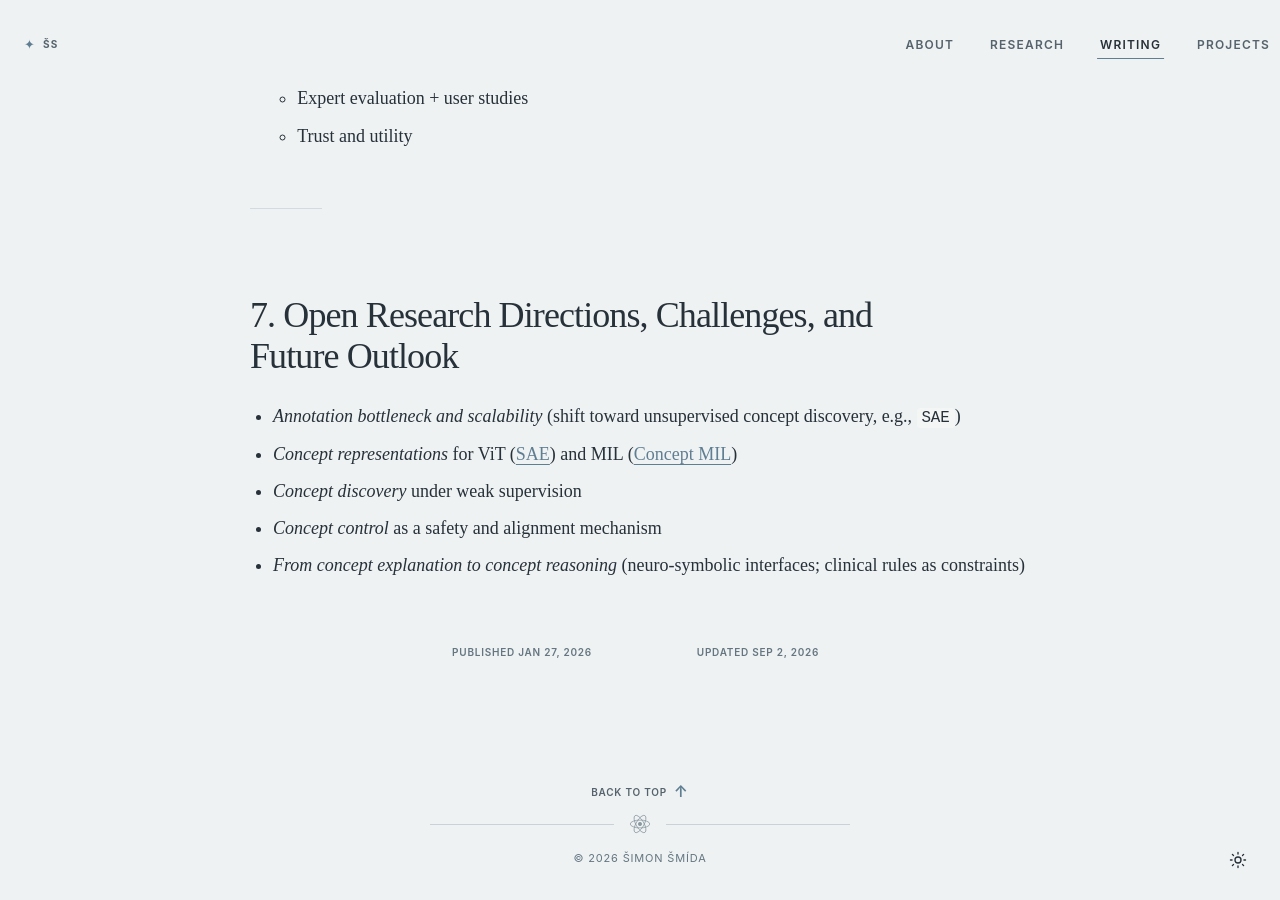
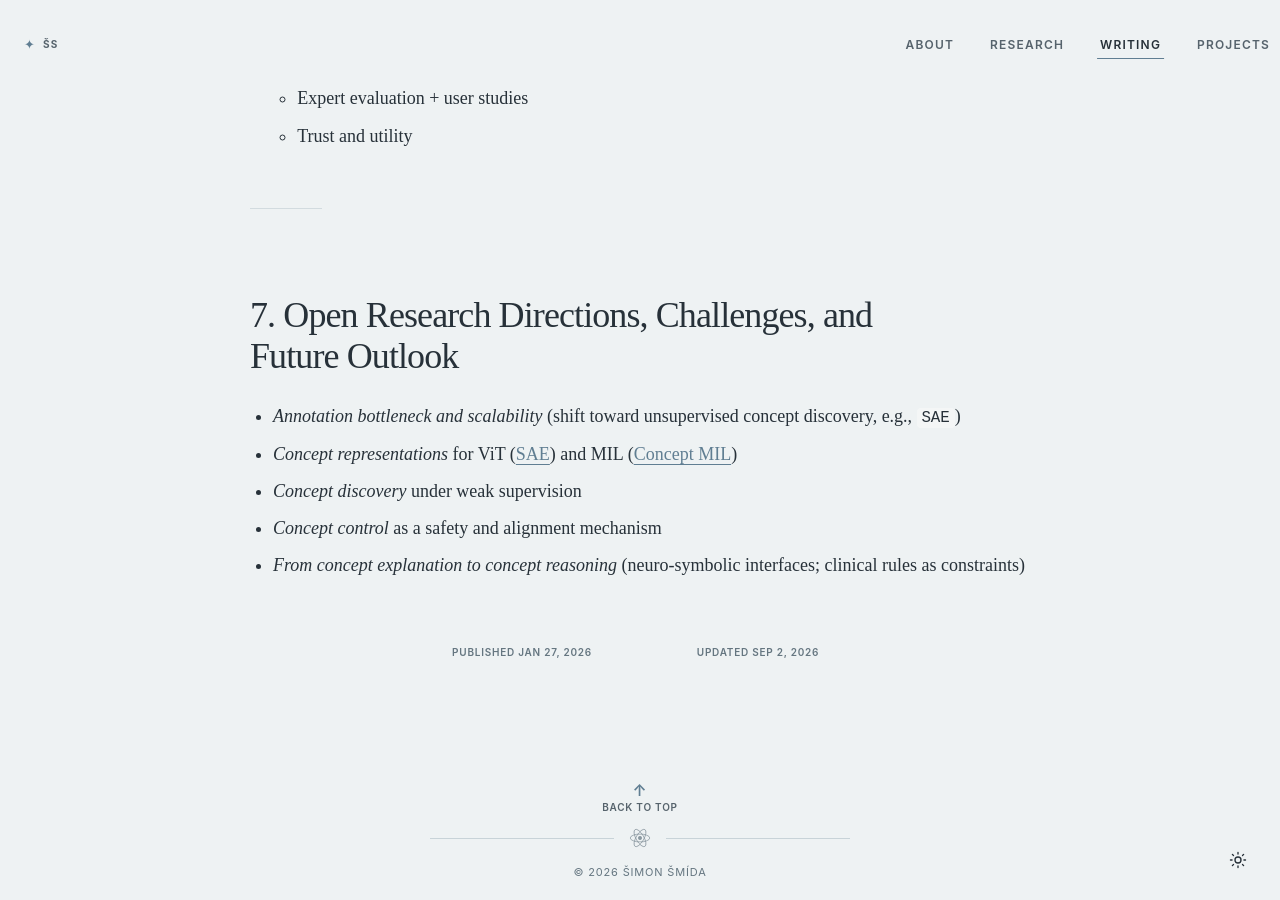
Before and after one commit to simonsmida/simonsmida.github.io, a Jekyll site: the page built from _posts/2026-01-27-concept-based-interpretability-in-medical-ai.md, in a window 1280 px wide and 900 px high, scrolled down 6590 px. Built offline with Jekyll 4.4.1, drawn with Linux system fonts in a browser that asks for light colours.

Commit message:
Stack and animate article back-to-top control

```diff
--- a/_config.yml
+++ b/_config.yml
@@ -3,7 +3,7 @@ description: Research, writing, and interactive projects about deep learning, in
 url: https://simonsmida.github.io
 
 # Bump to invalidate cached CSS, scripts, and icons after a deploy.
-version: 86
+version: 87
 
 author:
   name: Šimon Šmída
--- a/_layouts/article.html
+++ b/_layouts/article.html
@@ -52,8 +52,8 @@
 
   <footer>
     <a class="back-to-top" href="#main-content">
+      <span aria-hidden="true">↑</span>
       <span>Back to top</span>
-      <span aria-hidden="true">↑</span>
     </a>
     <span class="article-rule" aria-hidden="true">{% include atom-mark.html %}</span>
     <a class="footer-home-link" href="/">© 2026 Šimon Šmída</a>
--- a/assets/css/site.css
+++ b/assets/css/site.css
@@ -1231,19 +1231,22 @@ footer {
 
 .back-to-top {
   display: inline-flex;
+  flex-direction: column;
   align-items: center;
-  gap: 7px;
+  gap: 4px;
   color: var(--muted);
   font: 600 10px/1 var(--sans);
   letter-spacing: .075em;
+  text-align: center;
   text-transform: uppercase;
   transition: color 160ms ease;
 }
 
-.back-to-top > span:last-child {
+.back-to-top > span:first-child {
   color: var(--accent);
   font-size: 16px;
   line-height: .8;
+  animation: back-to-top-bounce 2.8s ease-in-out infinite;
   transition: transform 160ms var(--ease-out);
 }
 
@@ -1252,9 +1255,17 @@ footer {
   color: var(--ink);
 }
 
-.back-to-top:hover > span:last-child,
-.back-to-top:focus-visible > span:last-child {
+.back-to-top:hover > span:first-child,
+.back-to-top:focus-visible > span:first-child {
   transform: translateY(-2px);
+}
+
+@keyframes back-to-top-bounce {
+  0%, 70%, 100% { transform: translateY(0); }
+  77% { transform: translateY(-3px); }
+  84% { transform: translateY(0); }
+  90% { transform: translateY(-1px); }
+  96% { transform: translateY(0); }
 }
 
 /* Cross-document View Transitions morph a card thumbnail into the article hero. */
```
